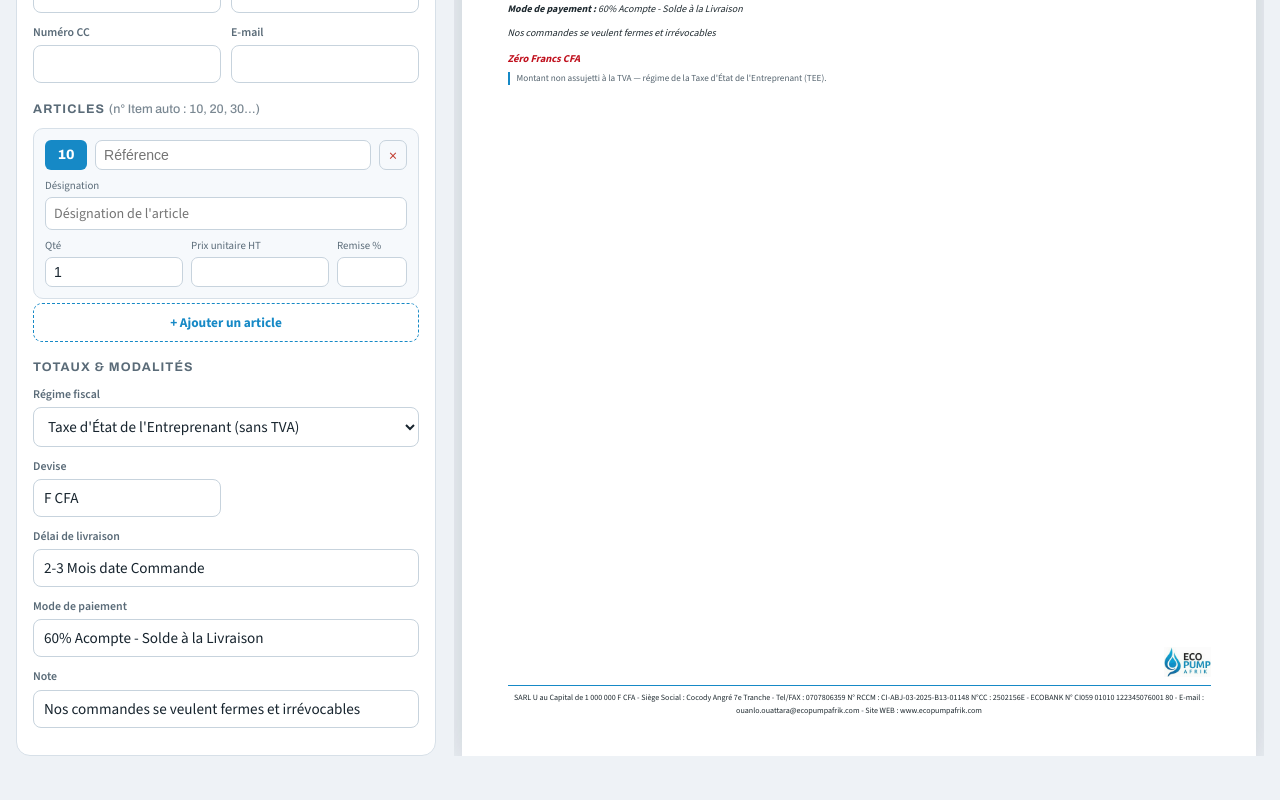
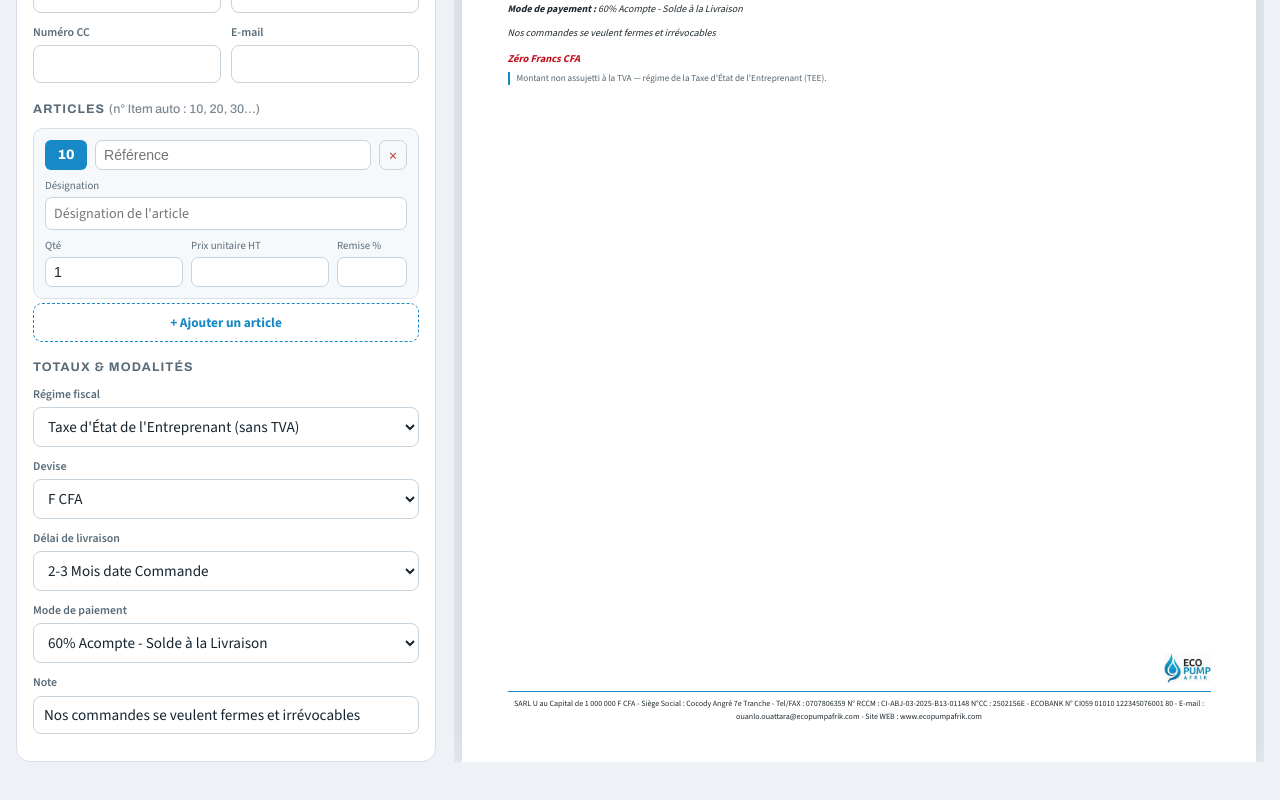
Before and after one commit to NOWELLYAO/ECO-PUMP-DEV, a Next.js app: page / in a window 1280 px wide. Shown: the part 485-1285 px from the top of the page. Built offline with nearby package versions, Linux system fonts and the light colour scheme.

Commit message:
Add files via upload

```diff
--- a/app/page.js
+++ b/app/page.js
@@ -33,6 +33,28 @@ const PAIEMENTS = [
   "Chèque",
   "Espèces",
 ];
+const DEVISES = ["F CFA", "EUR", "USD"];
+
+/* Menu déroulant avec option « Autre… » pour saisir une valeur libre */
+function Combo({ label, id, options, value, onChange }) {
+  const inList = options.includes(value);
+  return (
+    <div className="fld">
+      <label htmlFor={id}>{label}</label>
+      <select
+        id={id}
+        value={inList ? value : "__autre__"}
+        onChange={(e) => onChange(e.target.value === "__autre__" ? "" : e.target.value)}
+      >
+        {options.map((o) => <option key={o} value={o}>{o}</option>)}
+        <option value="__autre__">Autre (préciser)…</option>
+      </select>
+      {!inList ? (
+        <input style={{ marginTop: 6 }} placeholder="Saisir votre texte…" value={value} onChange={(e) => onChange(e.target.value)} />
+      ) : null}
+    </div>
+  );
+}
 
 /* ====== Montant en lettres (français) ====== */
 const U = ["zéro","un","deux","trois","quatre","cinq","six","sept","huit","neuf","dix","onze","douze","treize","quatorze","quinze","seize","dix-sept","dix-huit","dix-neuf"];
@@ -242,20 +264,13 @@ export default function Page() {
               <option value="TEE">Taxe d'État de l'Entreprenant (sans TVA)</option>
               <option value="TVA">Assujetti à la TVA</option>
             </select></div>
-          <div className="row2">
-            {!isTEE ? (
-              <div className="fld"><label htmlFor="tva">TVA (%)</label>
-                <input id="tva" type="number" step="0.1" value={S.tva} onChange={(e) => up({ tva: e.target.value })} /></div>
-            ) : null}
-            <div className="fld"><label htmlFor="dev">Devise</label>
-              <input id="dev" value={S.currency} onChange={(e) => up({ currency: e.target.value })} /></div>
-          </div>
-          <div className="fld"><label htmlFor="deliv">Délai de livraison</label>
-            <input id="deliv" list="delais" value={S.modal.delai} onChange={(e) => upModal("delai", e.target.value)} />
-            <datalist id="delais">{DELAIS.map((o) => <option key={o} value={o} />)}</datalist></div>
-          <div className="fld"><label htmlFor="pay">Mode de paiement</label>
-            <input id="pay" list="paiements" value={S.modal.paiement} onChange={(e) => upModal("paiement", e.target.value)} />
-            <datalist id="paiements">{PAIEMENTS.map((o) => <option key={o} value={o} />)}</datalist></div>
+          {!isTEE ? (
+            <div className="fld"><label htmlFor="tva">TVA (%)</label>
+              <input id="tva" type="number" step="0.1" value={S.tva} onChange={(e) => up({ tva: e.target.value })} /></div>
+          ) : null}
+          <Combo label="Devise" id="dev" options={DEVISES} value={S.currency} onChange={(v) => up({ currency: v })} />
+          <Combo label="Délai de livraison" id="deliv" options={DELAIS} value={S.modal.delai} onChange={(v) => upModal("delai", v)} />
+          <Combo label="Mode de paiement" id="pay" options={PAIEMENTS} value={S.modal.paiement} onChange={(v) => upModal("paiement", v)} />
           <div className="fld"><label htmlFor="note">Note</label>
             <input id="note" value={S.note} onChange={(e) => up({ note: e.target.value })} /></div>
         </section>
```
